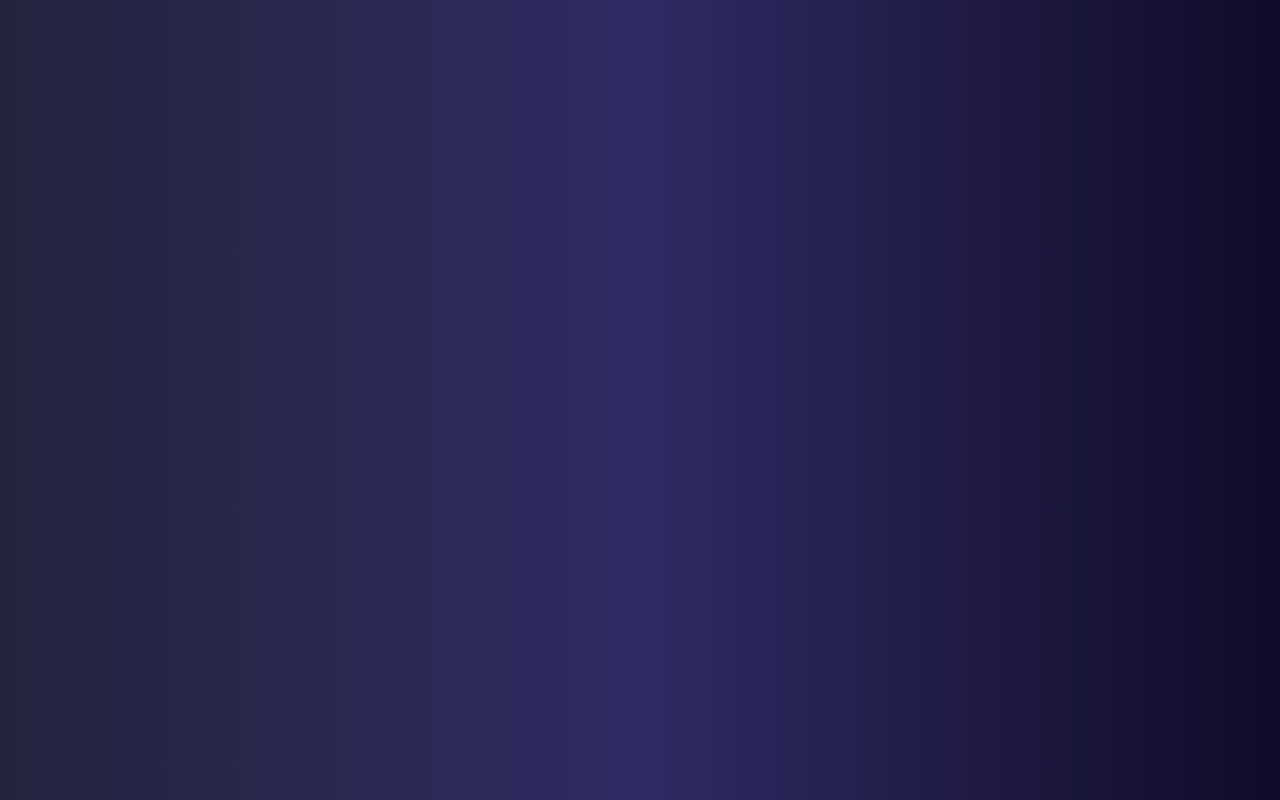
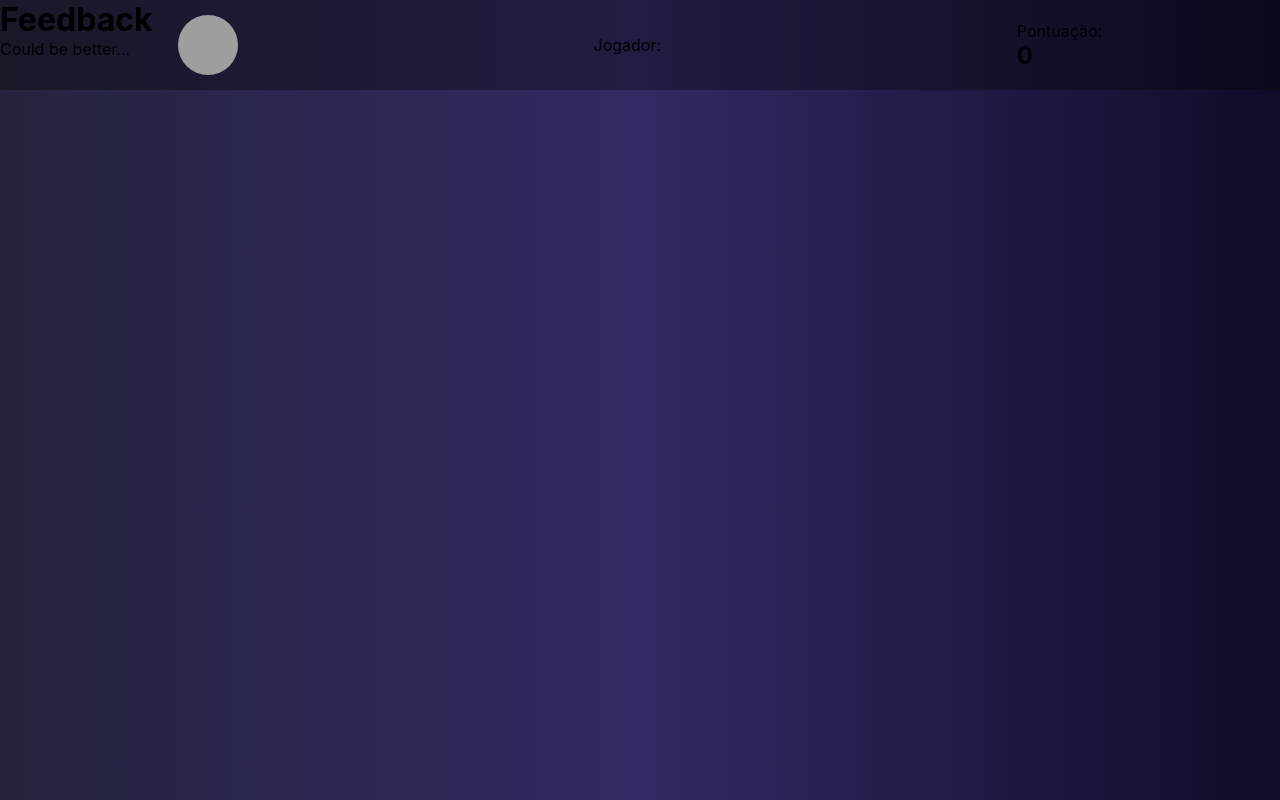
Before and after one commit to Erik-EFL/Query-box-Game, a React (Create React App) app: page /feedback in a window 1280 px wide. Built offline with nearby package versions, Linux system fonts and the light colour scheme; grey boxes are pictures that could not be loaded.

Commit message:
Adicionando requisito 13 :rocket:

```diff
--- a/src/App.js
+++ b/src/App.js
@@ -10,7 +10,7 @@ export default function App() {
   return (
     <div className="app">
       <Switch>
-        <Route path="/feadback" component={ Feedback } />
+        <Route path="/feedback" component={ Feedback } />
         <Route path="/settings" component={ Settings } />
         <Route path="/questions" component={ Questions } />
         <Route exact path="/" component={ Login } />
--- a/src/pages/Feedback.jsx
+++ b/src/pages/Feedback.jsx
@@ -3,6 +3,7 @@ import { connect } from 'react-redux';
 import md5 from 'crypto-js/md5';
 import PropTypes from 'prop-types';
 import styles from '../Css/Questions.module.css';
+import feedbacksMessages from './helpers';
 
 class Feedback extends Component {
   gravatarHash = (userEmail) => {
@@ -12,10 +13,10 @@ class Feedback extends Component {
   }
 
   render() {
-    const { player: { name, gravatarEmail, score } } = this.props;
-
+    const { player: { name, gravatarEmail, score, assertions } } = this.props;
+    console.log(assertions);
     return (
-      <div className="feadback-page">
+      <div className="feedback-page">
         <header className={ styles.user_header }>
           <img
             className={ styles.user_image }
@@ -32,8 +33,14 @@ class Feedback extends Component {
             <h2 data-testid="header-score">{score}</h2>
           </div>
         </header>
-        <h1> Feedback </h1>
-        <p data-testid="feedback-text">Mensagem de feedback...</p>
+        <main>
+          <h1> Feedback </h1>
+
+          {assertions
+          && assertions >= Number('3')
+            ? <p data-testid="feedback-text">{ feedbacksMessages.done }</p>
+            : <p data-testid="feedback-text">{ feedbacksMessages.beBetter }</p>}
+        </main>
       </div>
     );
   }
--- a/src/pages/Questions.jsx
+++ b/src/pages/Questions.jsx
@@ -15,7 +15,7 @@ class Questions extends Component {
     super();
     this.state = {
       indexDQ: 0,
-      feadbackRedirect: false,
+      feedbackRedirect: false,
       timer: 30,
     };
   }
@@ -52,7 +52,7 @@ class Questions extends Component {
      this.timerInterval();
      const questionsLimit = 3;
      if (indexDQ === questionsLimit) {
-       this.setState({ feadbackRedirect: true });
+       this.setState({ feedbackRedirect: true });
      }
    }
 
@@ -129,7 +129,7 @@ class Questions extends Component {
   }
 
   render() {
-    const { indexDQ, feadbackRedirect } = this.state;
+    const { indexDQ, feedbackRedirect } = this.state;
     const { questions, questionOk } = this.props;
     const { player: { name, gravatarEmail, score } } = this.props;
     return (
@@ -179,8 +179,8 @@ class Questions extends Component {
               )
             }
           </div>
-          {feadbackRedirect ? (
-            <Link to="/feadback">
+          {feedbackRedirect ? (
+            <Link to="/feedback">
               <button
                 className={ questionOk ? styles.buttonVis : styles.buttonInvis }
                 type="submit"
--- /dev/null
+++ b/src/pages/helpers/index.jsx
@@ -0,0 +1,6 @@
+const feedbacksMessages = {
+  beBetter: 'Could be better...',
+  done: 'Well Done!',
+};
+
+export default feedbacksMessages;
--- a/src/redux/helper/index.jsx
+++ /dev/null
@@ -1,2 +0,0 @@
-export default token = `9f0fca71010180773c590796c4825
-99880393253e8f74eec563c484d9c7842d5`;
```
